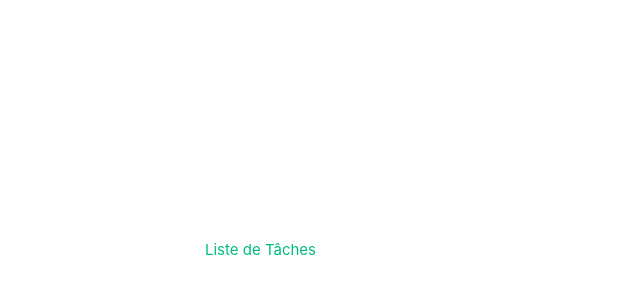
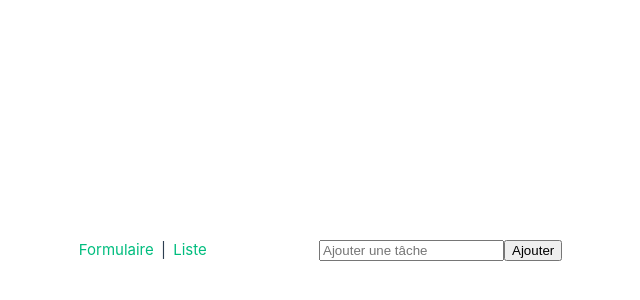
Before and after one commit to ReadyToDevNow/TD-List, a Vue app: page /Form in a window 1280 px wide. Before the commit this address had no page. Shown: the part 150-450 px from the top of the page, without its empty margins (321-961 px from the left). Built offline with nearby package versions, Linux system fonts and the light colour scheme.

Commit message:
fix: router-link to TodoList Component

```diff
--- a/src/App.vue
+++ b/src/App.vue
@@ -1,10 +1,11 @@
 <template>
   <header>
     <nav>
-      <router-link to="/">Liste de Tâches</router-link>
+      <router-link to="/form">Formulaire</router-link> |
+      <router-link to="/list">Liste</router-link>
     </nav>
   </header>
-  <router-view />
+  <router-view></router-view>
 </template>
 
 <script setup>
--- a/src/components/TodoList.vue
+++ b/src/components/TodoList.vue
@@ -1,12 +1,14 @@
 <template>
+  <div>
     <ul>
-    <li v-for="todo in store.toDoList" :key="todo.id">
+      <li v-for="todo in store.todoList" :key="todo.id">
         <span :class="{ completed: todo.completed }" @click="store.toggleCompleted(todo.id)">
-        {{ todo.item }}
+          {{ todo.item + ' ' }}
         </span>
         <button @click="store.deleteTodo(todo.id)">Supprimer</button>
       </li>
     </ul>
+  </div>
 </template>
 
 <script setup>
--- a/src/router/index.js
+++ b/src/router/index.js
@@ -4,12 +4,12 @@ import TodoList from '@/components/TodoList.vue'
 
 const routes = [
   {
-    path: '/',
+    path: '/Form',
     name: 'form',
     component: TodoForm,
   },
   {
-    path: '/',
+    path: '/list',
     name: 'List',
     component: TodoList,
   },
```
Lines whose indentation alone changed are shown as unchanged.
